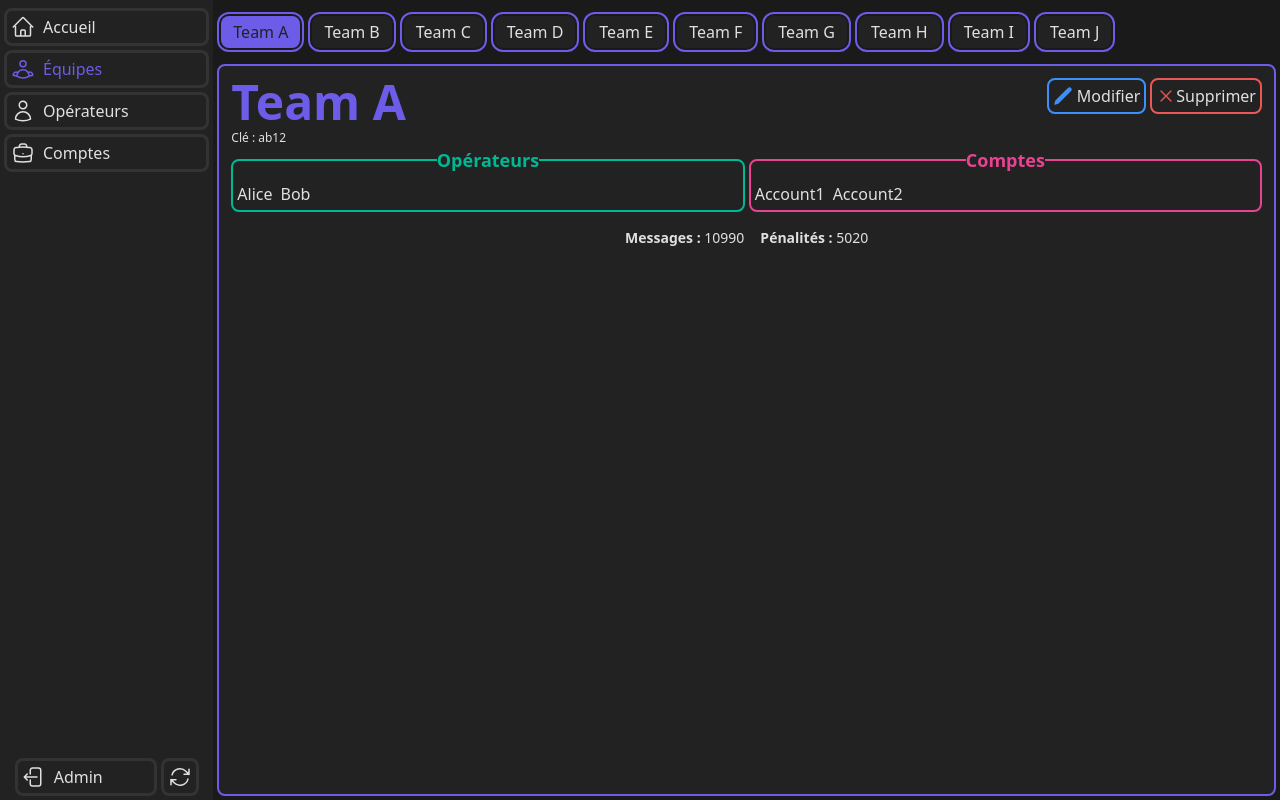
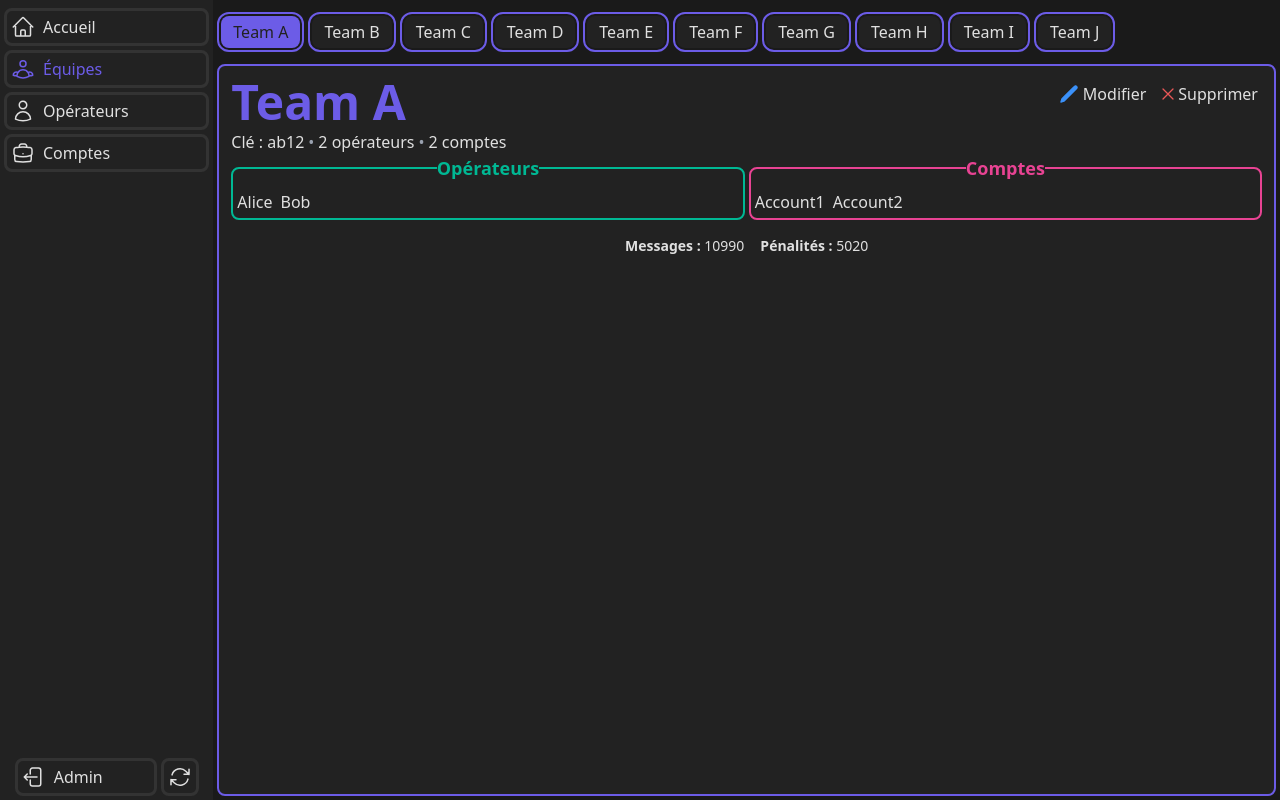
Before and after one commit to wallcreation/OPS-Front, a Vue app: page /admin/teams in a window 1280 px wide. Built offline with nearby package versions, Linux system fonts and the light colour scheme.

Commit message:
refactor: update button styles and restructure team key display in TeamInfo component

```diff
--- a/src/components/OperatorInfo.vue
+++ b/src/components/OperatorInfo.vue
@@ -45,7 +45,7 @@ function getPenaltyReason(date) {
         <h1 class="text-5xl font-bold text-[#00B894]">{{ operator.lname }} {{ operator.fname }}</h1>
         <div class="flex gap-1">
           <button
-            class="flex items-center justify-center p-1 rounded-lg border-2 border-[#3B91F9] hover:bg-[#3B91F9] hover:text-white"
+            class="flex items-center justify-center p-1 hover:border-b-2 hover:border-[#3B91F9]"
           >
             <svg
               xmlns="http://www.w3.org/2000/svg"
@@ -64,7 +64,7 @@ function getPenaltyReason(date) {
             <span class="md:inline hidden ms-1">Modifier</span>
           </button>
           <button
-            class="flex items-center justify-center p-1 rounded-lg border-2 border-[#EB5757] hover:bg-[#EB5757] hover:text-white"
+            class="flex items-center justify-center p-1 hover:border-b-2 hover:border-[#EB5757]"
           >
             <svg
               xmlns="http://www.w3.org/2000/svg"
--- a/src/components/TeamInfo.vue
+++ b/src/components/TeamInfo.vue
@@ -11,13 +11,10 @@ const props = defineProps({
   <div class="p-2 rounded">
     <!-- Informations de l'équipe -->
     <div class="flex justify-between">
-      <div>
         <h2 class="text-[#6C5CE7] text-5xl font-bold mb-1">{{ team.name }}</h2>
-        <p class="text-xs">Clé : {{ team.key }}</p>
-      </div>
       <div class="flex gap-1 h-1/2">
         <button
-          class="flex items-center justify-center p-1 rounded-lg border-2 border-[#3B91F9] hover:bg-[#3B91F9] hover:text-white"
+          class="flex items-center justify-center p-1 hover:border-b-2 hover:border-[#3B91F9]"
         >
           <svg
             xmlns="http://www.w3.org/2000/svg"
@@ -36,7 +33,7 @@ const props = defineProps({
           <span class="md:inline hidden ms-1">Modifier</span>
         </button>
         <button
-          class="flex items-center justify-center p-1 rounded-lg border-2 border-[#EB5757] hover:bg-[#EB5757] hover:text-white"
+          class="flex items-center justify-center p-1 hover:border-b-2 hover:border-[#EB5757]"
         >
           <svg
             xmlns="http://www.w3.org/2000/svg"
@@ -51,6 +48,13 @@ const props = defineProps({
           <span class="md:inline hidden">Supprimer</span>
         </button>
       </div>
+    </div>
+    <div class="flex ">
+      <p class="">Clé : {{ team.key }}</p>
+      <p><span class="mx-1 text-gray-400">•</span></p>
+      <p>{{ team.operators.length || 0 }} opérateurs</p>
+      <p><span class="mx-1 text-gray-400">•</span></p>
+      <p>{{ team.accounts.length || 0 }} comptes</p>
     </div>
     <!-- Opérateurs et Comptes -->
     <div class="grid grid-cols-1 md:grid-cols-2 gap-1">
```
